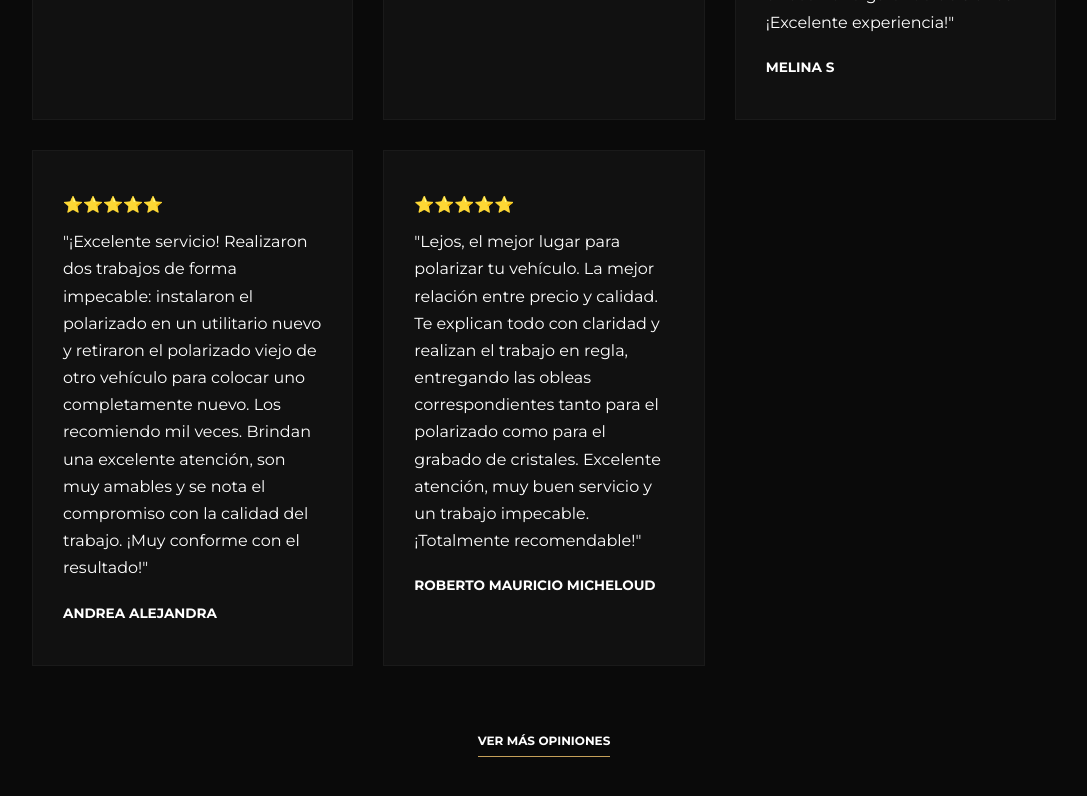
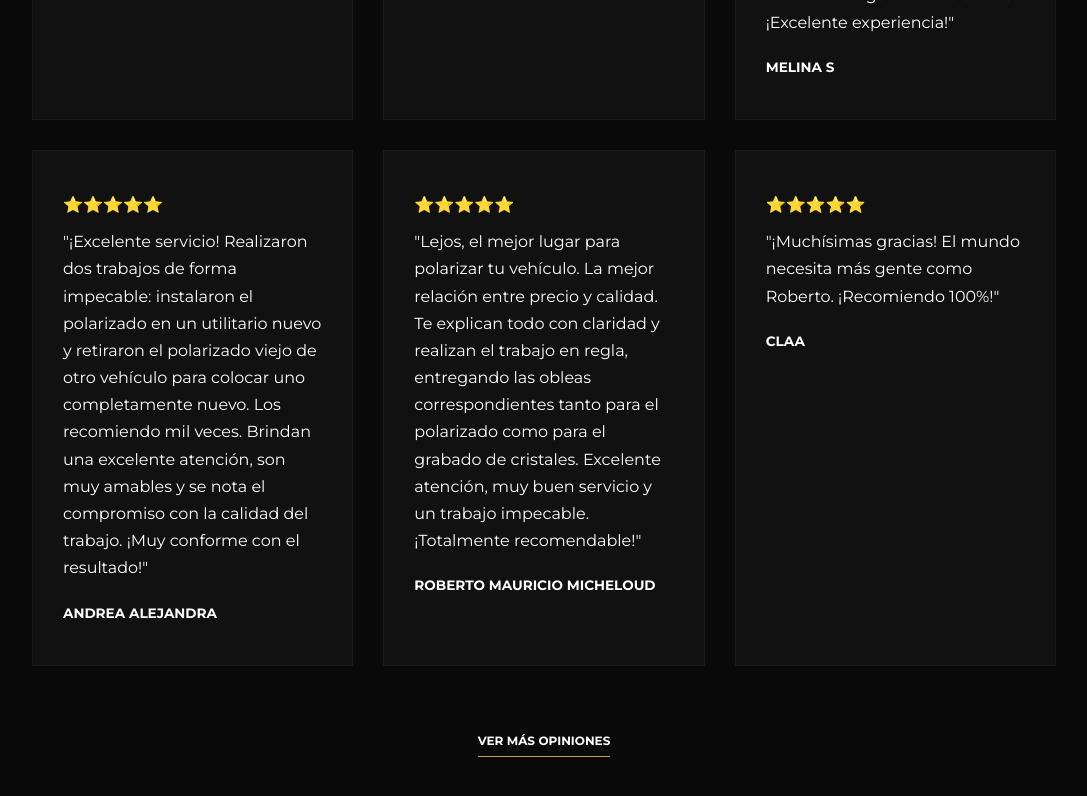
Before and after one commit to RoberLasarte332/cristal-park-polarizados, a plain HTML site: page index.html in a window 1280 px wide. Shown: the part 4601-5397 px from the top of the page, without its empty margins (96-1183 px from the left). Drawn offline with Linux system fonts and the light colour scheme; files that its build step writes are made by us from their sources.

Commit message:
Add customer review section to index.html

```diff
--- a/index.html
+++ b/index.html
@@ -148,6 +148,11 @@
           <p>"Lejos, el mejor lugar para polarizar tu vehículo. La mejor relación entre precio y calidad. Te explican todo con claridad y realizan el trabajo en regla, entregando las obleas correspondientes tanto para el polarizado como para el grabado de cristales. Excelente atención, muy buen servicio y un trabajo impecable. ¡Totalmente recomendable!"</p>
           <h4>Roberto Mauricio Micheloud</h4>
         </div>
+        <div class="card-opiniones">
+          <p>⭐⭐⭐⭐⭐</p>
+          <p>"¡Muchísimas gracias! El mundo necesita más gente como Roberto. ¡Recomiendo 100%!"</p>
+          <h4>Claa</h4>
+        </div>
       </div>
       <div class="opiniones-acciones">
         <a href="https://www.google.com/search?q=cristal+park&oq=cristal+park&gs_lcrp=EgZjaHJvbWUqBggAEEUYOzIGCAAQRRg7MgYIARAjGCcyFQgCEC4YQxivARjHARiABBiKBRiOBTIMCAMQABgUGIcCGIAEMgwIBBAAGEMYgAQYigUyBwgFEAAYgAQyBggGEEUYPDIGCAcQRRg80gEIMTIxNWowajeoAgCwAgA&sourceid=chrome&ie=UTF-8#lrd=0x95b65307031d7321:0x86be6987aa386e93,1">Ver más opiniones</a>
```
